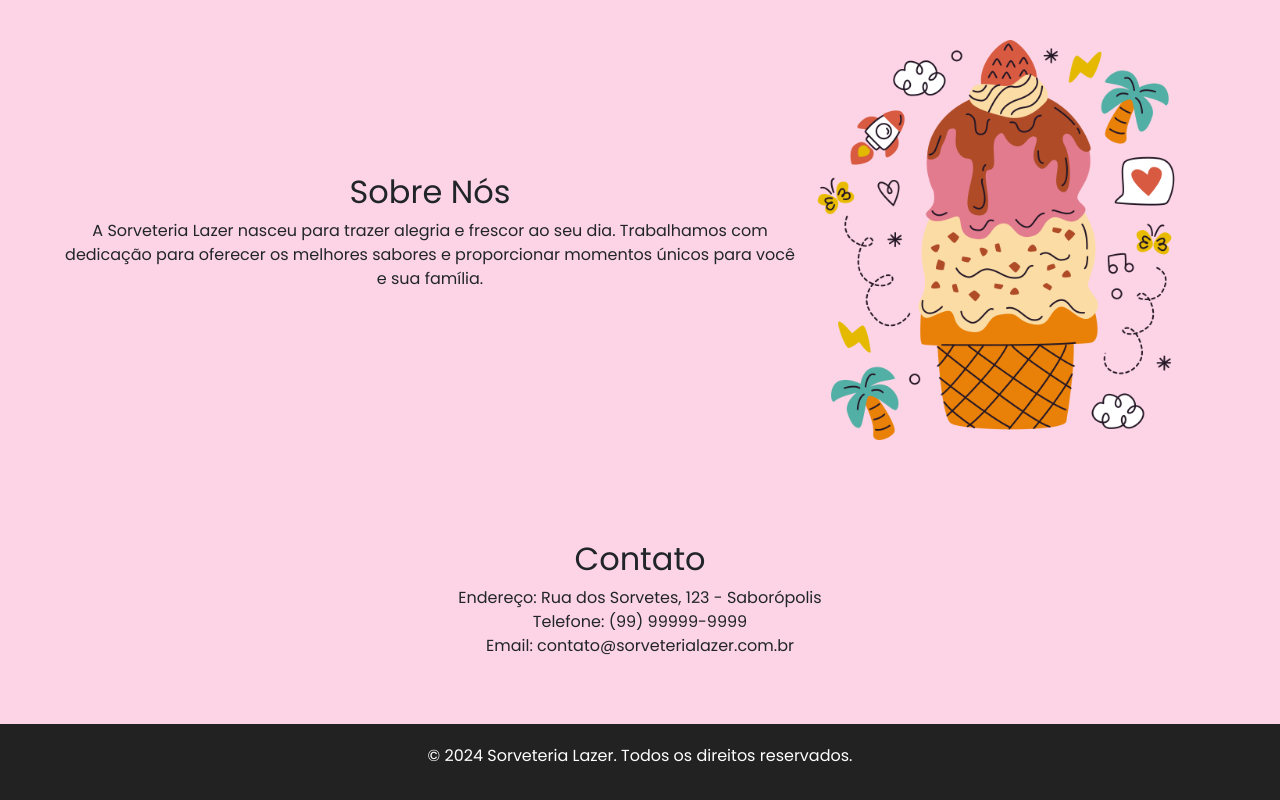
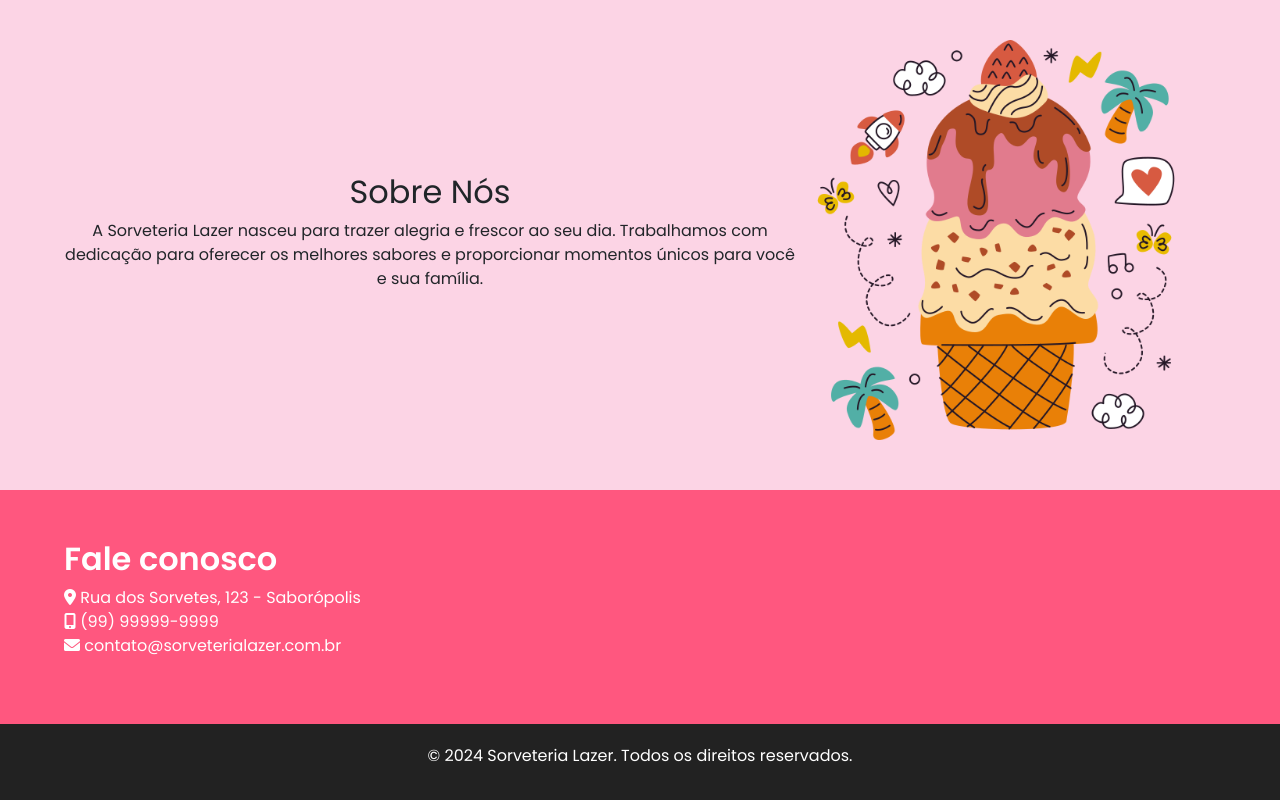
Before and after one commit to sucloudflare/sorvete, a Next.js app: page / in a window 1280 px wide. Shown: the part 810-1610 px from the top of the page. Built offline with nearby package versions, Linux system fonts and the light colour scheme.

Commit message:
Altera o design da sessão Contato, na HomePage

```diff
--- a/src/pages/index.js
+++ b/src/pages/index.js
@@ -275,13 +275,14 @@ export default function SorveteriaLazer() {
 
       {/* Seção Contato */}
       <section id="contato">
-        <h2>Contato</h2>
+        <h2>Fale conosco</h2>
         <p>
-          Endereço: Rua dos Sorvetes, 123 - Saborópolis
+          <i class="fa-solid fa-location-dot"></i> Rua dos Sorvetes, 123 -
+          Saborópolis
           <br />
-          Telefone: (99) 99999-9999
+          <i class="fa-solid fa-mobile-screen-button"></i> (99) 99999-9999
           <br />
-          Email: contato@sorveterialazer.com.br
+          <i class="fa-solid fa-envelope"></i> contato@sorveterialazer.com.br
         </p>
       </section>
 
--- a/styles/custom.css
+++ b/styles/custom.css
@@ -60,3 +60,21 @@
 .btn-login {
   background-color: var(--color-btn-secondary);
 }
+
+#contato {
+  width: 100%;
+
+  display: flex;
+  flex-direction: column;
+  align-items: flex-start;
+  color: #fff;
+  background-color: var(--color-btn-hover) !important;
+}
+
+#contato h2 {
+  font-weight: bold;
+}
+
+#contato p {
+  text-align: left;
+}
```
